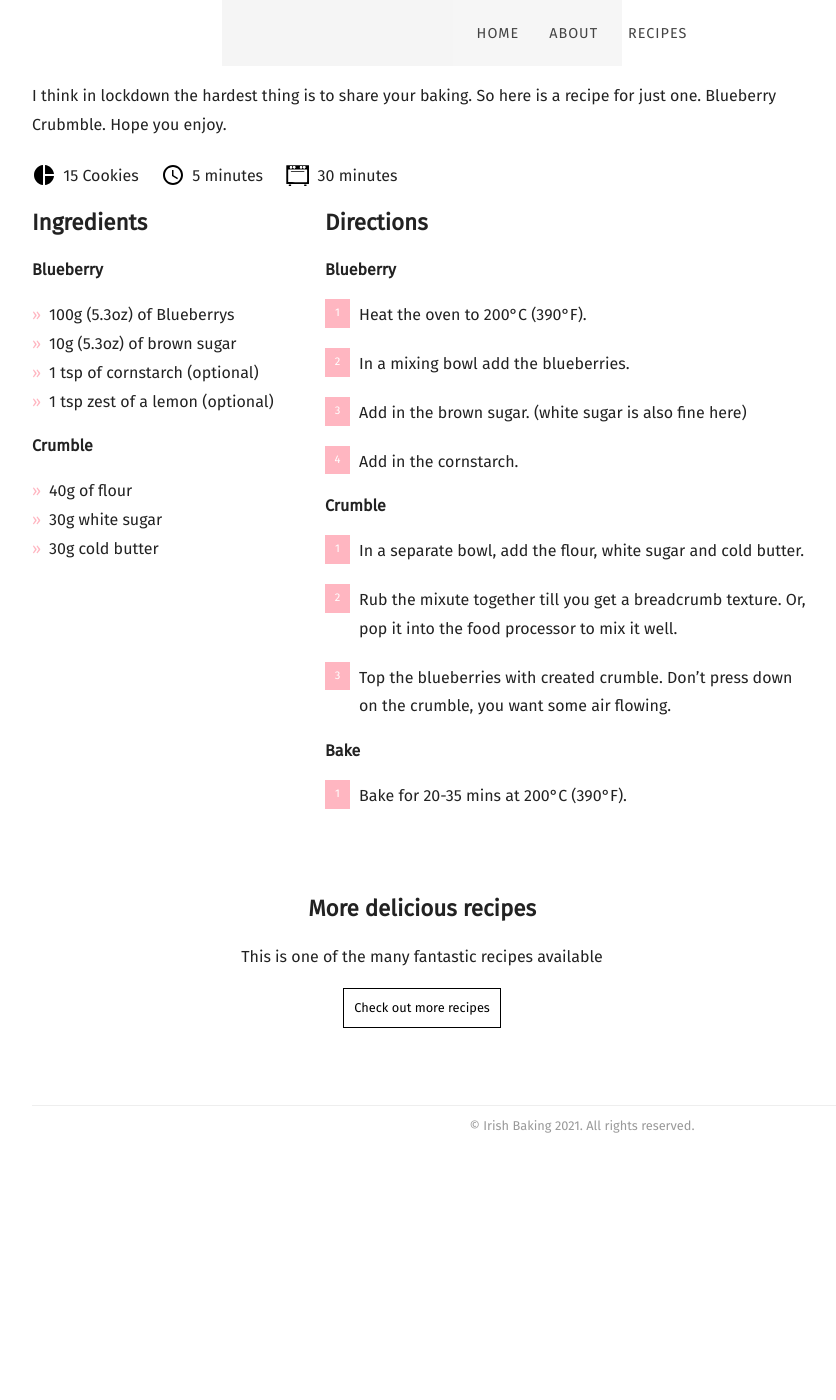
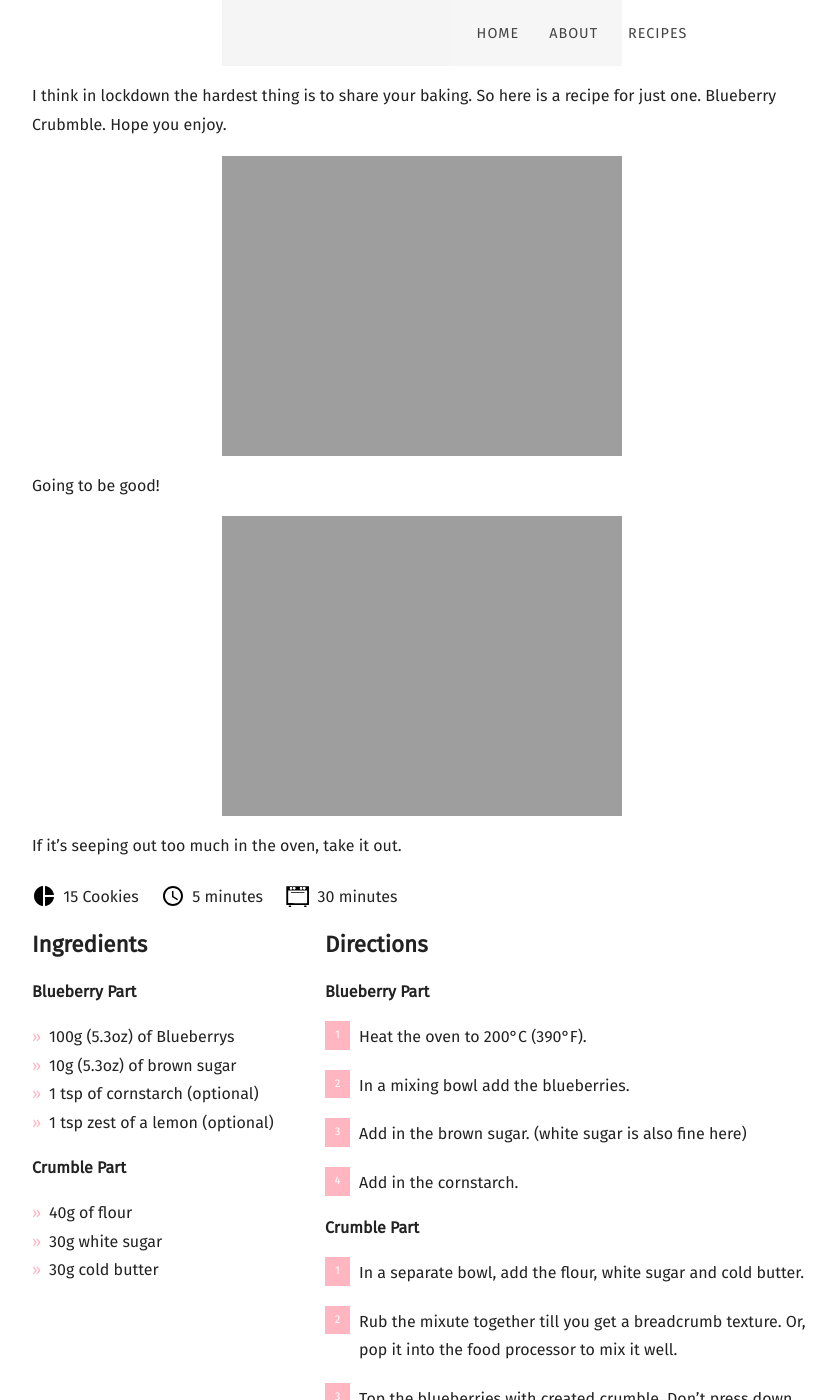
Before and after one commit to mcginleyireland/irishbaking.github.io, a Jekyll site: the page built from _posts/2021-01-31-blueberry-crumbe-for-one.md, in a window 1280 px wide and 1400 px high, scrolled down 549 px. Shown: the whole window, without its empty margins (58-894 px from the left). Built offline with Jekyll 4.4.1, drawn with Linux system fonts in a browser that asks for light colours; nearby versions of some CDN libraries; some web fonts are replaced; before the commit the page ends 1710 px from its top, so only the background shows below that.

Commit message:
Updating the desert for 1.

```diff
--- a/_posts/2021-01-31-blueberry-crumbe-for-one.md
+++ b/_posts/2021-01-31-blueberry-crumbe-for-one.md
@@ -3,33 +3,33 @@ date: 2021-01-31
 title: Blueberry Crumble For One
 categories:
   - Deserts For One
-featured_image: https://irishbaking.ie/images/Deserts_For_One/Blueberry_Crumble/Image_4.jpg
+featured_image: https://irishbaking.ie/images/Deserts_For_One/Blueberry_Crumble/Image_1.jpg
 recipe:
   servings: 15 Cookies
   prep: 5 minutes
   cook: 30 minutes
   ingredients_markdown: |-
-    **Blueberry**
+    **Blueberry Part**
 
     * 100g (5.3oz) of Blueberrys
     * 10g (5.3oz) of brown sugar
     * 1 tsp of cornstarch (optional)
     * 1 tsp zest of a lemon (optional)
 
-    **Crumble**
+    **Crumble Part**
 
     * 40g of flour
     * 30g white sugar
     * 30g cold butter
   directions_markdown: |-
-    **Blueberry**
+    **Blueberry Part**
 
     1. Heat the oven to 200°C (390°F).
     2. In a mixing bowl add the blueberries.
     3. Add in the brown sugar. (white sugar is also fine here)
     4. Add in the cornstarch.
 
-    **Crumble**
+    **Crumble Part**
 
     5. In a separate bowl, add the flour, white sugar and cold butter.
     6. Rub the mixute together till you get a breadcrumb texture. Or, pop it into the food processor to mix it well.
@@ -43,3 +43,11 @@ recipe:
 
 ---
 I think in lockdown the hardest thing is to share your baking. So here is a recipe for just one. Blueberry Crubmble. Hope you enjoy.
+
+![Cake](https://irishbaking.ie/images/Deserts_For_One/Blueberry_Crumble/Image_3.jpg)
+
+Going to be good!
+
+![Cake](https://irishbaking.ie/images/Deserts_For_One/Blueberry_Crumble/Image_4.jpg)
+
+If it's seeping out too much in the oven, take it out.
```
